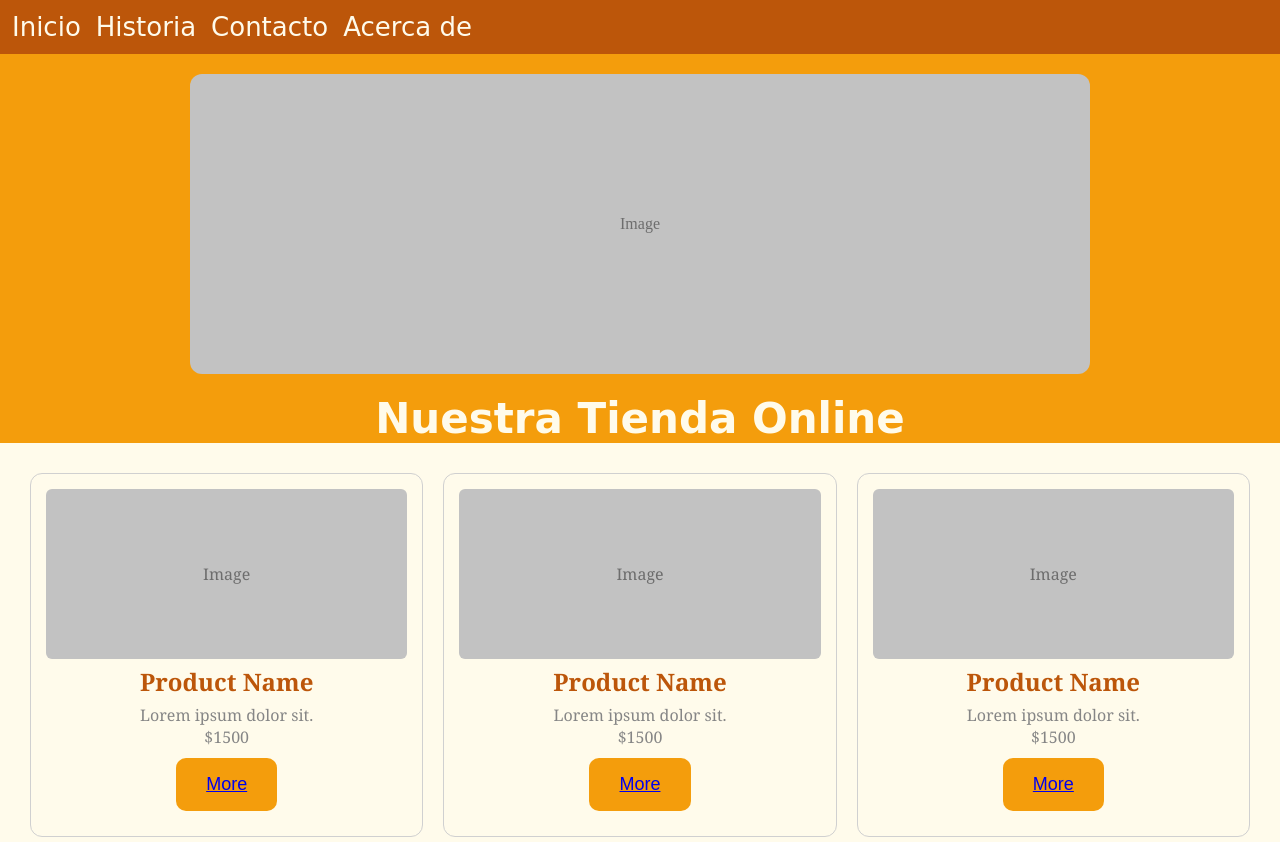
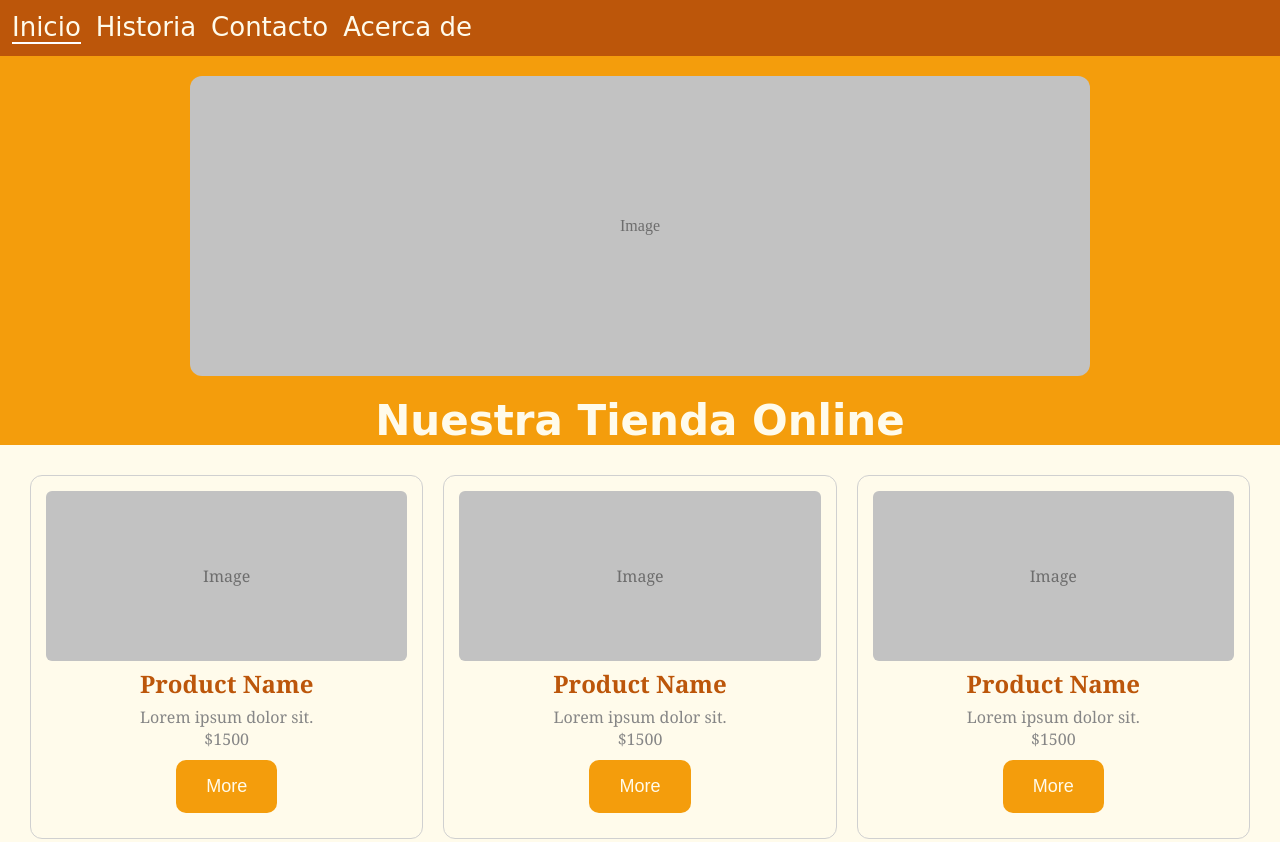
Before and after one commit to Puchinn/ITMaster-Ejercicios, a plain HTML site: page tramo-2/05-integrales/16-sitio-web-completo/index.html in a window 1280 px wide. Shown: the top 842 px of the page. Drawn offline with Linux system fonts and the light colour scheme.

Commit message:
actualizar estilos

```diff
--- a/tramo-2/05-integrales/16-sitio-web-completo/styles.css
+++ b/tramo-2/05-integrales/16-sitio-web-completo/styles.css
@@ -24,6 +24,10 @@ ul>li>a {
   color: #fffbeb;
   font-size: 26px;
   font-family: cursive;
+}
+
+.active-link {
+  border-bottom: 2px solid #ffffff;
 }
 
 .fake-img {
@@ -98,3 +102,8 @@ button {
   font-size: 18px;
   cursor: pointer;
 }
+
+button>a {
+  text-decoration: none;
+  color: #fffbeb;
+}
```
